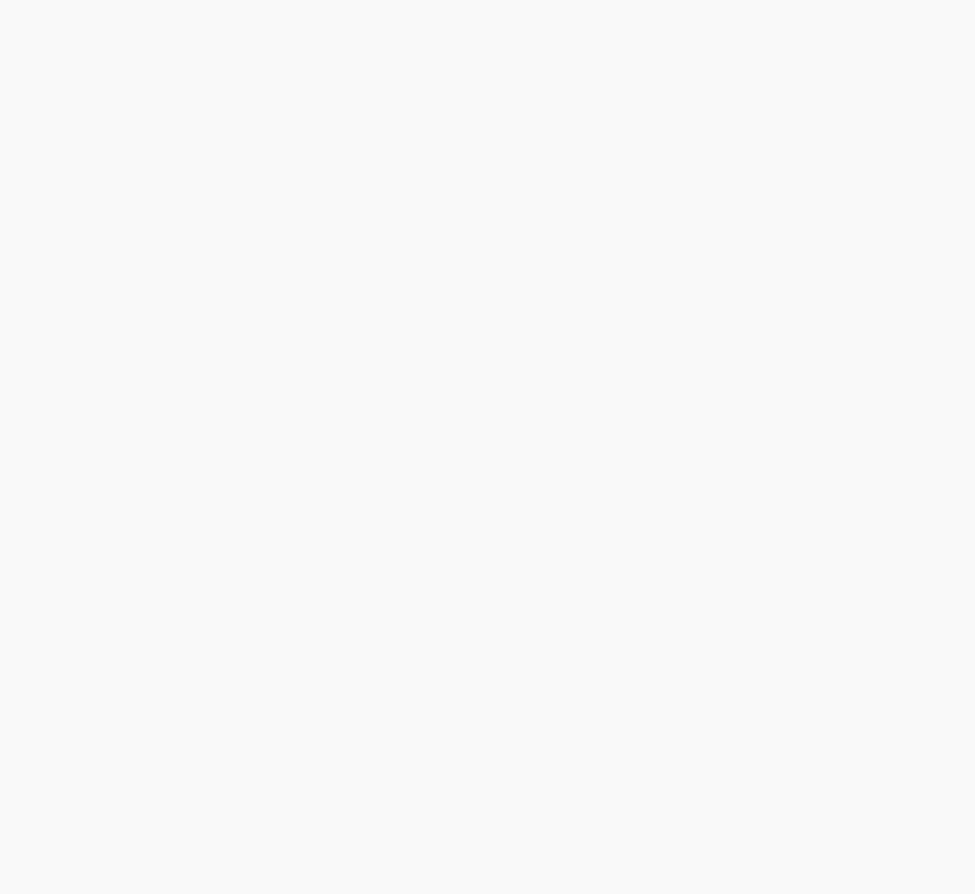
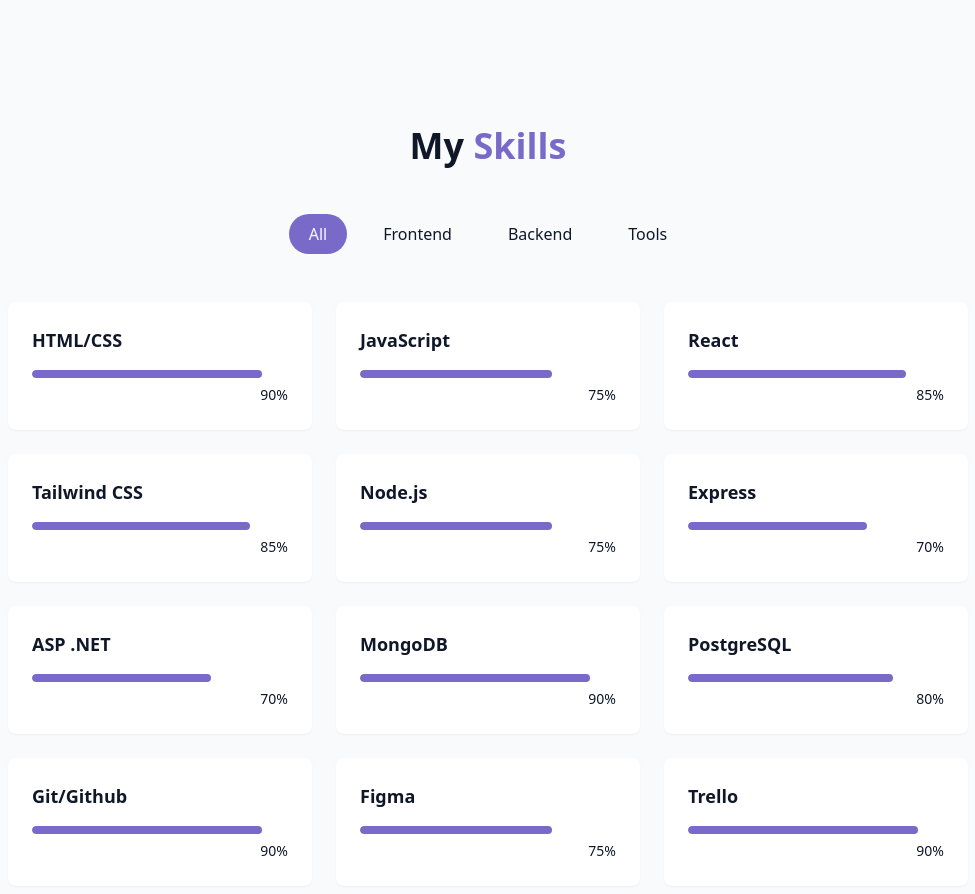
Before and after one commit to SulavMaharjan/SulavMaharjan_PortfolioWebsite, a React (Vite) app: page / in a window 1280 px wide. Shown: the part 1500-2394 px from the top of the page, without its empty margins (152-1127 px from the left). Before the commit the page ends 1530 px from the top, so only its background shows below. Built offline with nearby package versions, Linux system fonts and the light colour scheme.

Commit message:
Skills Section

```diff
--- /dev/null
+++ b/src/components/SkillsSection.jsx
@@ -0,0 +1,79 @@
+import React, { useState } from "react";
+import { cn } from "@/lib/utils";
+
+const skills = [
+  { name: "HTML/CSS", level: 90, category: "frontend" },
+  { name: "JavaScript", level: 75, category: "frontend" },
+  { name: "React", level: 85, category: "frontend" },
+  { name: "Tailwind CSS", level: 85, category: "frontend" },
+
+  { name: "Node.js", level: 75, category: "backend" },
+  { name: "Express", level: 70, category: "backend" },
+  { name: "ASP .NET", level: 70, category: "backend" },
+  { name: "MongoDB", level: 90, category: "backend" },
+  { name: "PostgreSQL", level: 80, category: "backend" },
+
+  { name: "Git/Github", level: 90, category: "tools" },
+  { name: "Figma", level: 75, category: "tools" },
+  { name: "Trello", level: 90, category: "tools" },
+];
+
+const categories = ["all", "frontend", "backend", "tools"];
+
+const SkillsSection = () => {
+  const [activeCategory, setActiveCategory] = useState("all");
+
+  const filteredSkills = skills.filter(
+    (skill) => activeCategory === "all" || skill.category === activeCategory
+  );
+  return (
+    <section id="skills" className="py-24 px-4 relative bg-secondary/30">
+      <div className="container mx-auto max-w-5xl">
+        <h2 className="text-3xl md:text-4xl font-bold mb-12 text-center">
+          My <span className="text-primary">Skills</span>
+        </h2>
+        <div className="flex flex-wrap justify-center gap-4 mb-12">
+          {categories.map((category, key) => (
+            <button
+              key={key}
+              onClick={() => setActiveCategory(category)}
+              className={cn(
+                "px-5 py-2 rounded-full transition-colors duration-300 capitalize",
+                activeCategory === category
+                  ? "bg-primary text-primary-foreground "
+                  : "bg-secondary/70 text-foreground hover:bg-secondary"
+              )}
+            >
+              {category}
+            </button>
+          ))}
+        </div>
+        <div className="grid grid-cols-1 sm:grid-cols-2 lg:grid-cols-3 gap-6">
+          {filteredSkills.map((skill, key) => (
+            <div
+              key={key}
+              className="bg-card p-6 rounded-lg shadow-xs card-hover"
+            >
+              <div className="text-left mb-4">
+                <h3 className="font-semibold text-lg">{skill.name}</h3>
+              </div>
+              <div className="w-full bg-secondary/50 h-2 rounded-full overflow-hidden ">
+                <div
+                  className="bg-primary h-2 rounded-full origin-left animate-[grow_1.5s_easeout]"
+                  style={{ width: skill.level + "%" }}
+                />
+              </div>
+              <div className="text-right mt-1">
+                <span className="text-sm text-muted-foreground">
+                  {skill.level}%
+                </span>
+              </div>
+            </div>
+          ))}
+        </div>
+      </div>
+    </section>
+  );
+};
+
+export default SkillsSection;
--- a/src/pages/Home.jsx
+++ b/src/pages/Home.jsx
@@ -4,6 +4,7 @@
 import Navbar from "../components/Navbar";
 import HeroSection from "../components/HeroSection";
 import AboutMe from "../components/AboutMe";
+import SkillsSection from "../components/SkillsSection";
 
 const Home = () => {
   return (
@@ -18,6 +19,7 @@
       <main>
         <HeroSection />
         <AboutMe />
+        <SkillsSection />
       </main>
       {/* Footer */}
     </div>
```
